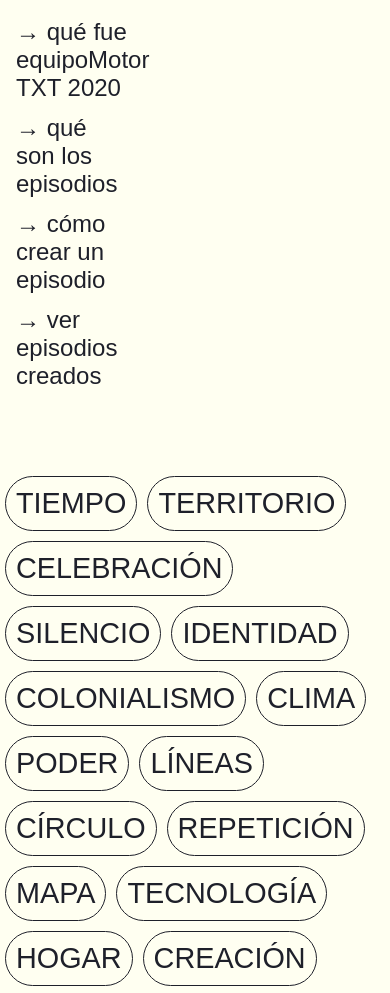
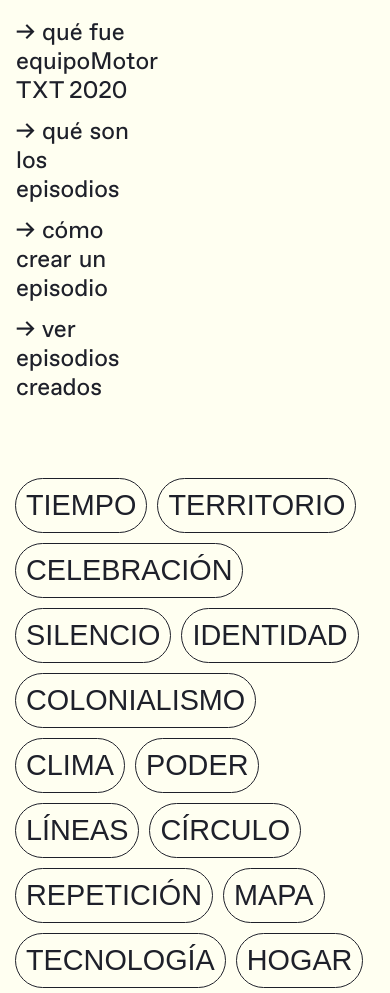
Before and after one commit to desmusea/equipo-motor, a plain HTML site: page client/index.html in a window 390 px wide. Shown: the part 81-1074 px from the top of the page. Drawn offline with Linux system fonts and the light colour scheme.

Commit message:
Update styles

```diff
--- a/client/styles.css
+++ b/client/styles.css
@@ -6,10 +6,10 @@
 * {
   font-size: 24px;
   color: #1e202a;
+  font-family: FavoritStd-Regular;
 }
 
 body {
-  font-family: FavoritStd-Regular;
   background-color: #fffff1;
   cursor: default;
   height: 100%;
@@ -175,7 +175,6 @@ a {
 .episodesList {
   overflow: auto;
   padding-right: 20px;
-  height: calc(100vh - 150px);
 }
 
 #episode {
@@ -223,11 +222,13 @@ a {
   .menu--list__item {
     margin: 0;
     height: 100%;
+    padding-right: 10px;
     margin-bottom: 10px;
   }
   .main {
     flex-direction: column-reverse;
     height: 100%;
+    margin: 10px;
   }
 
   .about {
@@ -241,7 +242,6 @@ a {
 
   .rightSide {
     width: 100%;
-    margin-left: 0;
     margin: 10px;
   }
 
```
